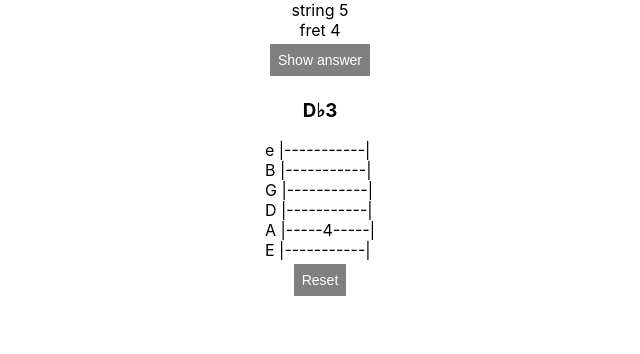
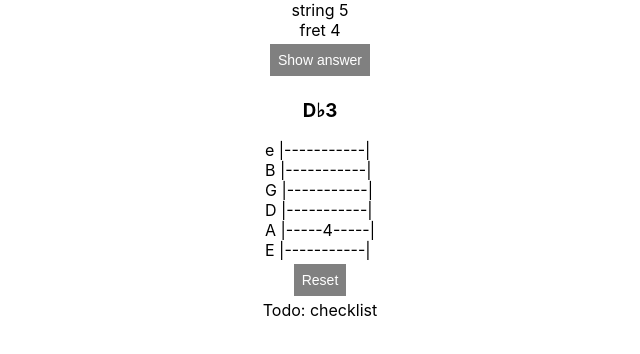
Before and after one commit to mkmatheson/guitar-note-guesser, a React app: page / in a window 1280 px wide. Both pictures are taken after a click on the button "Show answer". Shown: the top 354 px of the page, without its empty margins (320-960 px from the left). Built offline with nearby package versions, Linux system fonts and the light colour scheme.

Commit message:
add checklist todo

```diff
--- a/src/App.tsx
+++ b/src/App.tsx
@@ -36,6 +36,7 @@ function App() {
             >
               Reset
             </button>
+            <div>Todo: checklist</div>
           </div>
         )}
       </>
```
